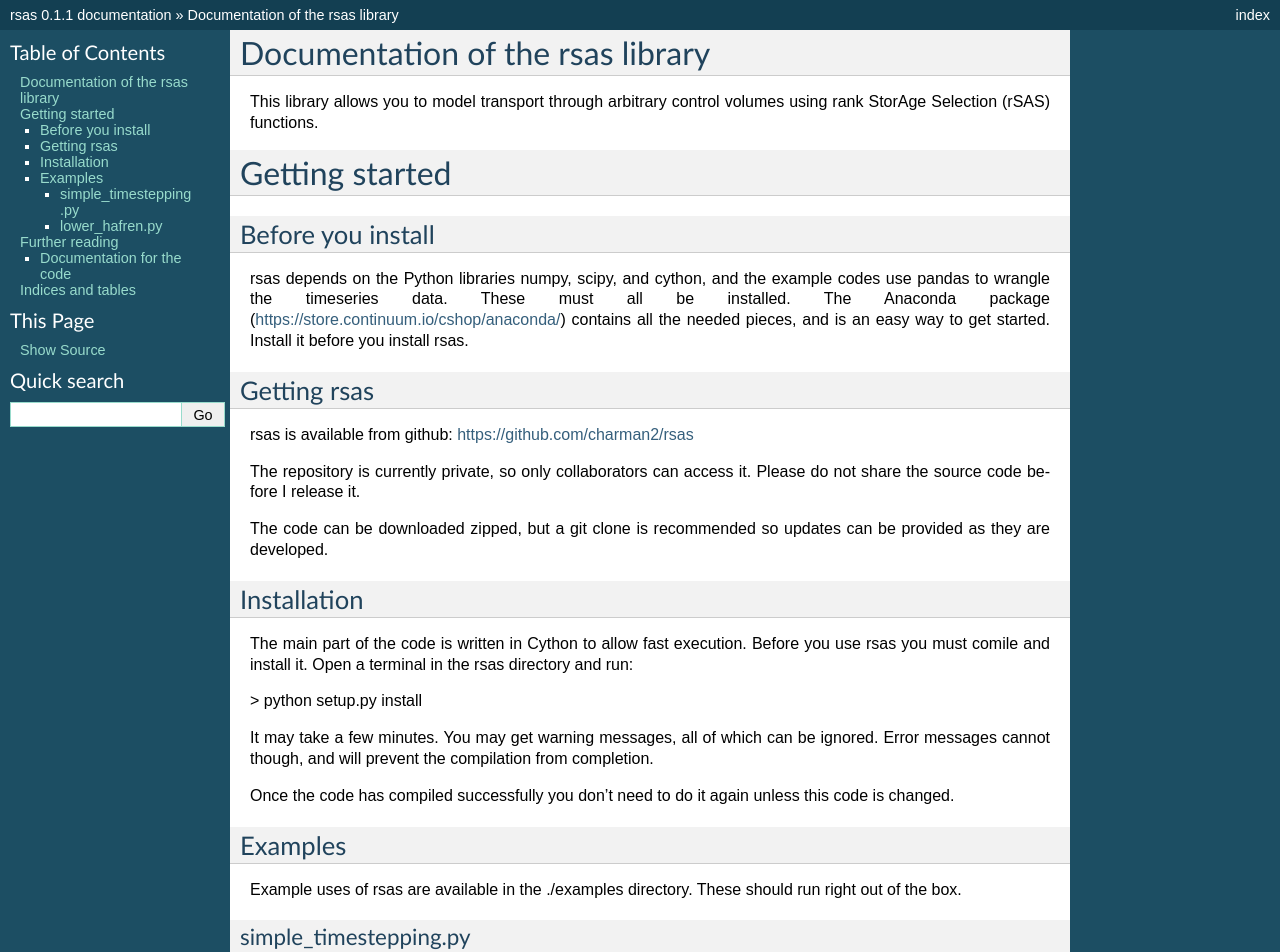
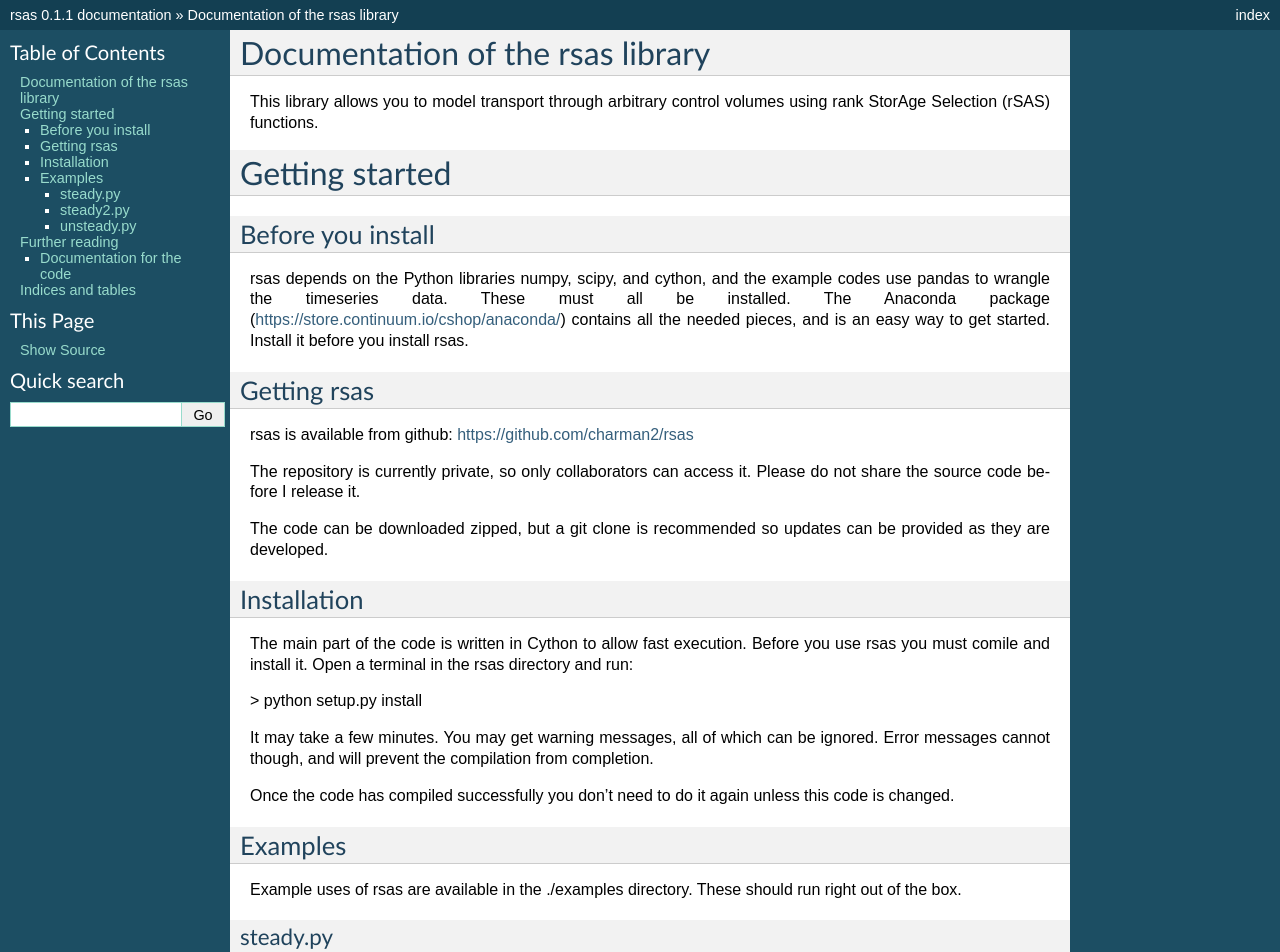
Before and after one commit to charman2/rsas, a Sphinx documentation site: the page built from docs/index.rst, in a window 1280 px wide and 1400 px high. Shown: the top 952 px of the window. Built offline with Sphinx 7.4.7, drawn with Linux system fonts in a browser that asks for light colours; some of the changed text lies outside the part shown.

Commit message:
updated index.rst

```diff
--- a/docs/index.rst
+++ b/docs/index.rst
@@ -62,15 +62,20 @@ Examples
 Example uses of rsas are available in the ./examples directory. These should
 run right out of the box.
 
-simple_timestepping.py
+steady.py
 -------------------------------
 
-.. literalinclude:: ../examples/simple_timestepping.py
+.. literalinclude:: ../examples/steady.py
 
-lower_hafren.py
+steady2.py
 ------------------------
 
-.. literalinclude:: ../examples/lower_hafren.py
+.. literalinclude:: ../examples/steady2.py
+
+unsteady.py
+------------------------
+
+.. literalinclude:: ../examples/unsteady.py
 
 Further reading
 ===============
```
